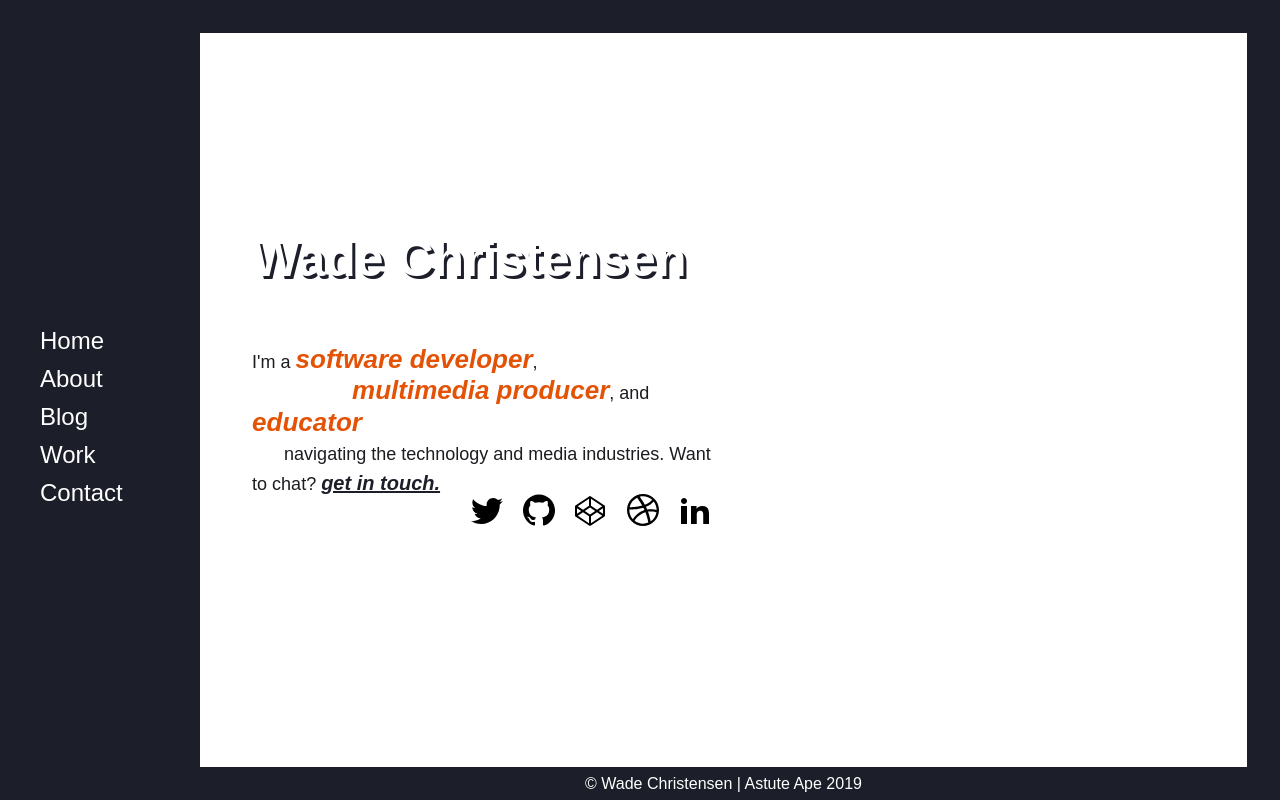
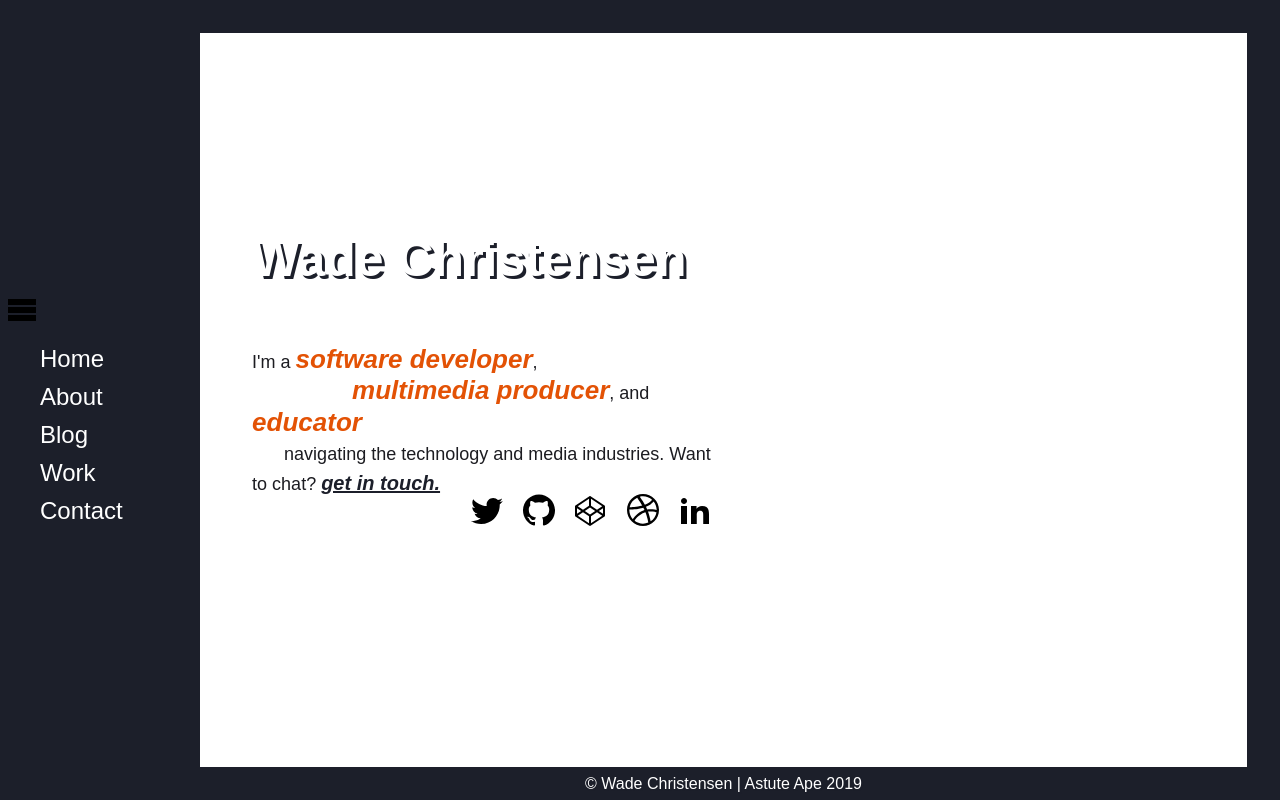
Before and after one commit to astuteape/astuteape, a Gatsby site: page / in a window 1280 px wide. Built offline with nearby package versions, Linux system fonts and the light colour scheme; Gatsby itself is replaced by a stand-in of ours.

Commit message:
Refactor nav to class to handle state

```diff
--- a/src/components/nav/primary_nav.js
+++ b/src/components/nav/primary_nav.js
@@ -1,18 +1,35 @@
 import React from "react"
 import { Link } from "gatsby"
 
-const NavLink = props => {
-  return (
+export default class PrimaryNav extends React.Component {
+  constructor(props) {
+    super(props)
+    this.state = {
+      isNavVisible: false,
+    }
+  }
+
+  handleNavClick = props => {
+    this.setState(state => ({
+      isNavVisible: !state.isNavVisible,
+    }))
+  }
+
+  render() {
+    const NavLink = props => (
       <li>
         <Link to={props.to}>{props.children}</Link>
       </li>
     )
+
+    let buttonClass = ["mobile-nav-button"]
+    if (this.state.isNavVisible) {
+      buttonClass.push("isNavVisible")
     }
 
-const PrimaryNav = ({ children }) => {
     return (
       <nav>
-      <button className="mobile-nav-button">
+        <button className={buttonClass.join(" ")} onClick={this.handleNavClick}>
           <svg width="32" height="32" viewBox="0 0 16 16">
             <path
               fill="#000000"
@@ -27,9 +44,8 @@ const PrimaryNav = ({ children }) => {
           <NavLink to="/work">Work</NavLink>
           <NavLink to="/contact">Contact</NavLink>
         </ul>
-      {children}
+        {this.props.children}
       </nav>
     )
   }
-
-export default PrimaryNav
+}
--- a/src/styles/modules.css
+++ b/src/styles/modules.css
@@ -53,9 +53,9 @@ h1.page-title {
 }
 
 @media (min-width: 1024px) {
-  .mobile-nav-button {
+  /* .mobile-nav-button {
     display: none;
-  }
+  } */
 
   .primary-nav li > a {
     display: block;
--- a/src/styles/state.css
+++ b/src/styles/state.css
@@ -0,0 +1,3 @@
+.isNavVisible {
+  background: orange;
+}
```
Lines whose indentation alone changed are shown as unchanged.
